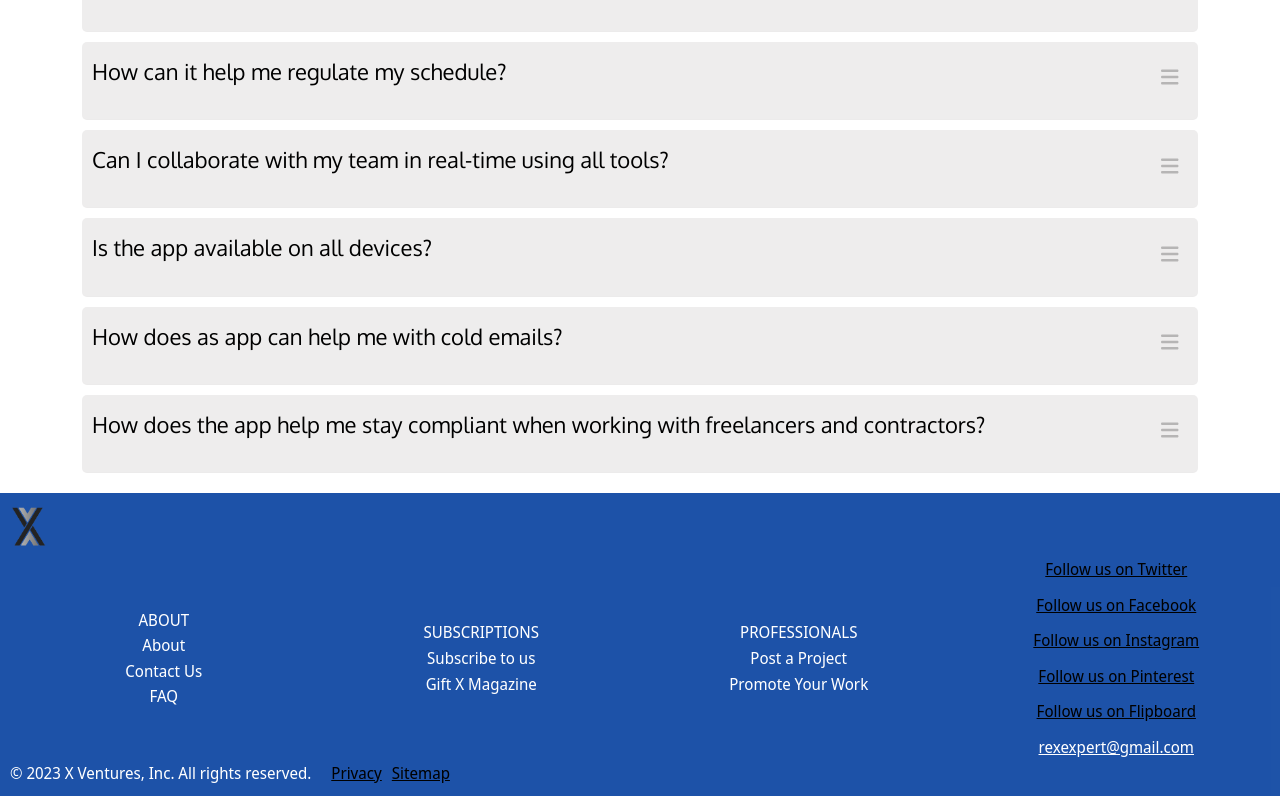
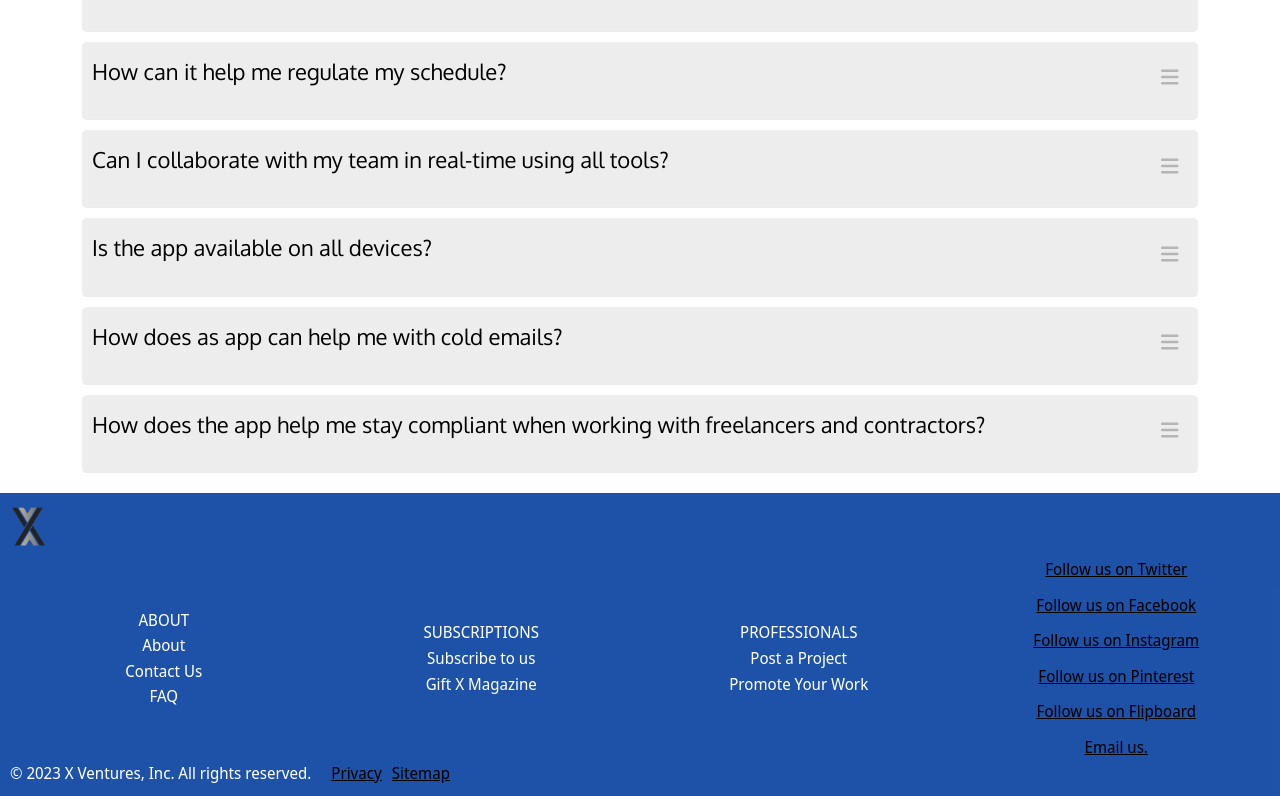
Before and after one commit to Ali-Umair-Khan/saas, a Next.js app: page / in a window 1280 px wide. Shown: the part 3478-4274 px from the top of the page. Built offline with nearby package versions, Linux system fonts and the light colour scheme; a web font is replaced by a local one.

Commit message:
changes in card

```diff
--- a/src/app/components/hero/footer.jsx
+++ b/src/app/components/hero/footer.jsx
@@ -29,7 +29,7 @@ import './footerStyle.css'
                     <Link href='/'>Follow us on Instagram</Link>
                     <Link href='/'>Follow us on Pinterest</Link>
                     <Link href='/'>Follow us on Flipboard</Link>
-                    <Link href='/' style={{color:'white'}}>rexexpert@gmail.com</Link>
+                    <Link href='/'>Email us.</Link>
                 </div>
             </div>
             <div className='footer__copyright'>
--- a/src/app/components/hero/footerStyle.css
+++ b/src/app/components/hero/footerStyle.css
@@ -41,7 +41,8 @@
     display:flex;
     flex-direction: column;
     /* justify-content:flex-start; */
-    /* align-items:flex-start; */
+    align-items:center;
+    text-align:start;
     gap:1rem;
 }
 
--- a/src/app/components/hero/style.css
+++ b/src/app/components/hero/style.css
@@ -676,6 +676,7 @@ ul li {
     border-radius: 5px;
     position: relative;
     width:100%;
+    cursor:pointer;
     max-width:98vw;
     /* width: */
 }
@@ -757,7 +758,7 @@ ul li {
         /* font-size:1.2rem; */
     }
     .card{
-        max-width:80vw;
+        width:80vw;
     }
     .hero__section{
         /* margin:0; */
```
